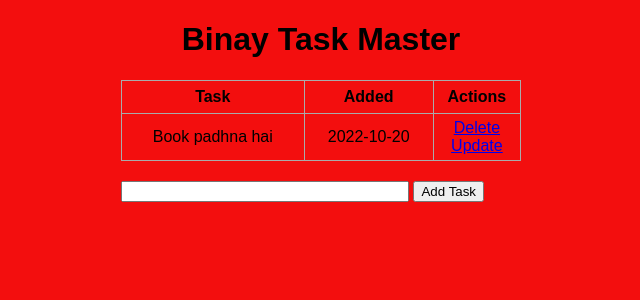
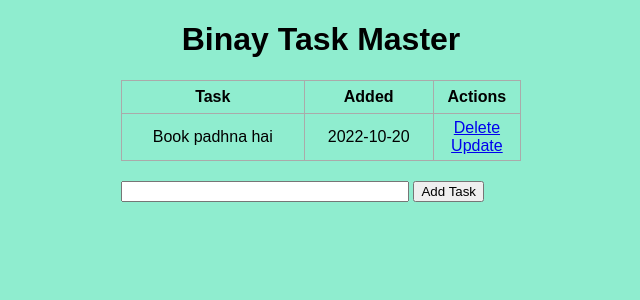
Before and after one commit to binaychandra/todo-flask, a Flask app: page / in a window 1280 px wide. Shown: the top 300 px of the page, without its empty margins (319-959 px from the left). Run offline with Flask 3, Linux system fonts and the light colour scheme; parts of the project's set-up code (start-up, migrations or seed data) failed here and were passed over.

Commit message:
Changed background to Green

```diff
--- a/static/css/main.css
+++ b/static/css/main.css
@@ -1,7 +1,7 @@
 body, html {
     margin: 0;
     font-family: sans-serif;
-    background-color: rgb(243, 14, 14);
+    background-color: rgb(143, 237, 207);
 }
 
 .content {
```
